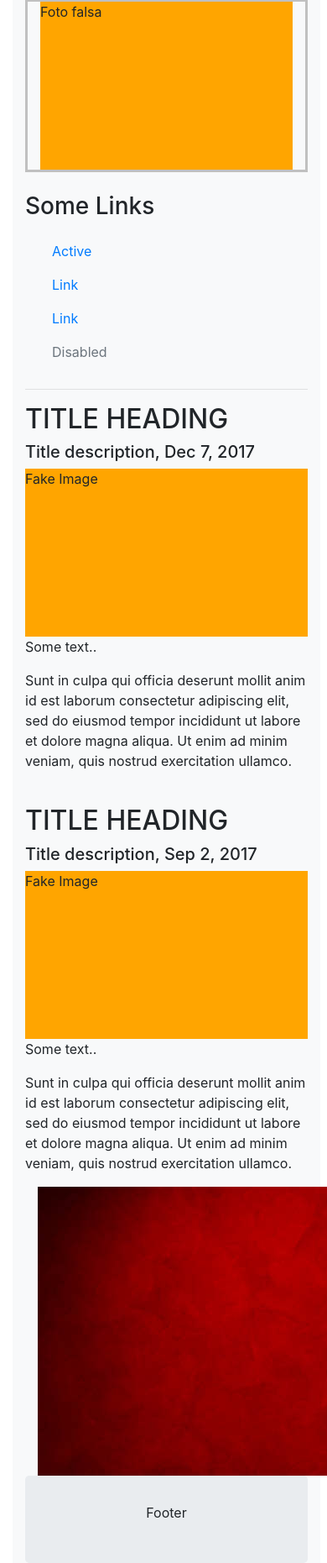
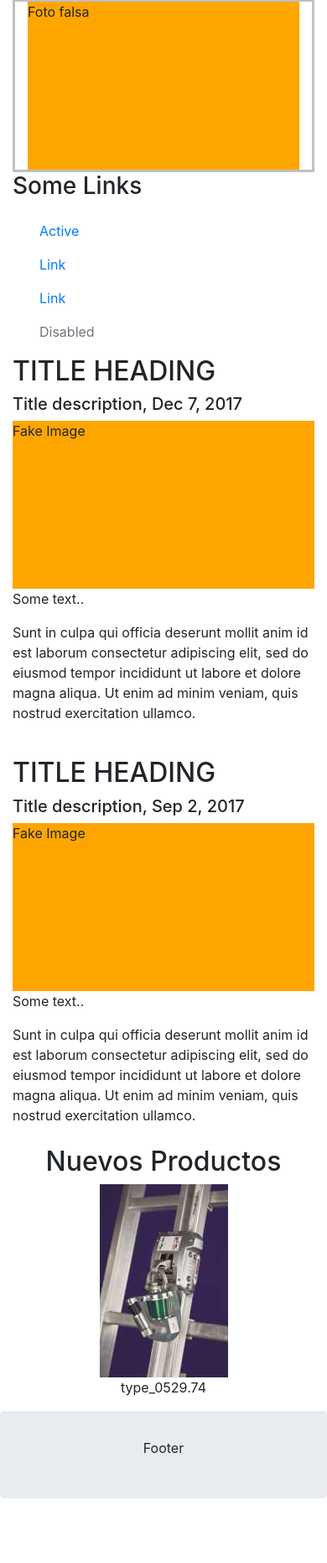
Before and after one commit to BorisVV/soltec, a Django app: page / in a window 390 px wide; the page is wider, and only the part inside the window is pictured. Shown: the part 1113-2974 px from the top of that part at 84% size. After the commit the page ends 2897 px from the top of that part, so only its background shows below. Run offline with Django 3.2, Linux system fonts and the light colour scheme; some libraries are stand-ins or nearby versions.

Commit message:
modified to add sticky note on side

```diff
--- a/altura/static/altura/css/style.css
+++ b/altura/static/altura/css/style.css
@@ -27,10 +27,20 @@
   width: 104px;
 }
 #foto_carritos {
-  background-size: auto;
+  /* background-size: auto; */
 }
 
 .border-carritos {
   border-style: solid;
   border-color: silver;
 }
+
+/* This is important that the top is set to some px or else the sticky doesn't work */
+.sticky {
+  position: sticky;
+  top: 2px;
+}
+
+/* .tall {
+  height: 100vh;
+} */
--- a/altura/templates/altura/base.html
+++ b/altura/templates/altura/base.html
@@ -7,7 +7,8 @@
     <!-- Required meta tags -->
     <meta charset="utf-8">
 
-    <meta name="viewport" content="width=device-width, initial-scale=1, shrink-to-fit=no">
+    <meta name="viewport" content="width=device-width, initial-scale=1">
+                                                    <!-- , shrink-to-fit=no -->
     <!-- This is to add some more personal touches to the page etc. -->
     <link rel="stylesheet" href="{% static 'altura/css/style.css' %}" type="text/css">
     <script src="{% static 'altura/js/style.js' %}"></script>
@@ -20,7 +21,7 @@
   </head>
 
   <body>
-    <div class="container-fluid pr-2 mt-1">
+    <div class="container-fluid mt-1">
       <nav class="navbar navbar-dark navbar-expand-md bg-dark justify-content-center">
           <a href="{% url 'home' %}" class="navbar-brand d-flex w-50 mr-auto">
             <img src="../static/altura/img/soltecaltura_logo_only.jpg" width="40px" alt="Soltec Altura"></a>
@@ -61,10 +62,9 @@
           </div>
       </nav>
 
-      <div class="container-fluid bg-light mt-2">
-        {% block content %}{% endblock %}
-      </div>
     </div>
+
+    {% block content %}{% endblock %}
 
 
     <!-- Optional JavaScript -->
--- a/altura/templates/altura/home.html
+++ b/altura/templates/altura/home.html
@@ -1,8 +1,11 @@
 {% extends 'altura/base.html' %}
 
+{% block title %}Home{% endblock %}
+
 {% block content %}
+  <div class="container-fluid">
     <div class="row">
-    <div class="col-md-8">
+      <div class="col-md-8 mt-2">
         <div class="col-sm-12">
           <h2>Bienvenidos a:</h2>
           <div class="row">
@@ -39,7 +42,7 @@
             </div>
           </div>
         </div>
-      <div class="row mt-4">
+        <div class="row">
           <div class="col-sm-4">
             <h3>Some Links</h3>
             <ul class="nav nav-link flex-column">
@@ -56,7 +59,6 @@
                 <a class="nav-link disabled" href="#">Disabled</a>
               </li>
             </ul>
-          <hr class="d-sm-none">
           </div>
           <div class="col-sm-6">
             <h2>TITLE HEADING</h2>
@@ -73,15 +75,21 @@
           </div>
         </div>
       </div>
-    <div class="col-md-4">
-      <div id="scrolling-section" class="col-sm-12">
-        <img src="../static/altura/img/bg_rojo.jpg" alt="Foto aqui">
+      <div class="col-md-4 mt-2">
+        <div class="sticky text-center">
+          <h2>Nuevos Productos</h2>
+          <a href="{% url 'empresa' %}">
+          <img src="../static/altura/img/type_0529.74.jpg" alt="Foto aqui"></a>
+          <p>type_0529.74</p>
+        </div>
+
       </div>
     </div>
   </div>
+
   <!-- footer     -->
+
   <div class="jumbotron text-center" style="margin-bottom:0">
     <p>Footer</p>
   </div>
-
 {% endblock %}
--- a/altura/templates/altura/practice.html
+++ b/altura/templates/altura/practice.html
@@ -8,7 +8,6 @@
     <div class="float-left">Float left on all viewport sizes</div><br>
     <div class="float-right">Float right on all viewport sizes</div><br>
     <div class="float-none">Don't float on all viewport sizes</div>
-
   </div>
 
 {% endblock %}
```
Also changed, not shown: altura/static/altura/img/type_0529.74.jpg (added). Lines whose indentation alone changed are shown as unchanged.
